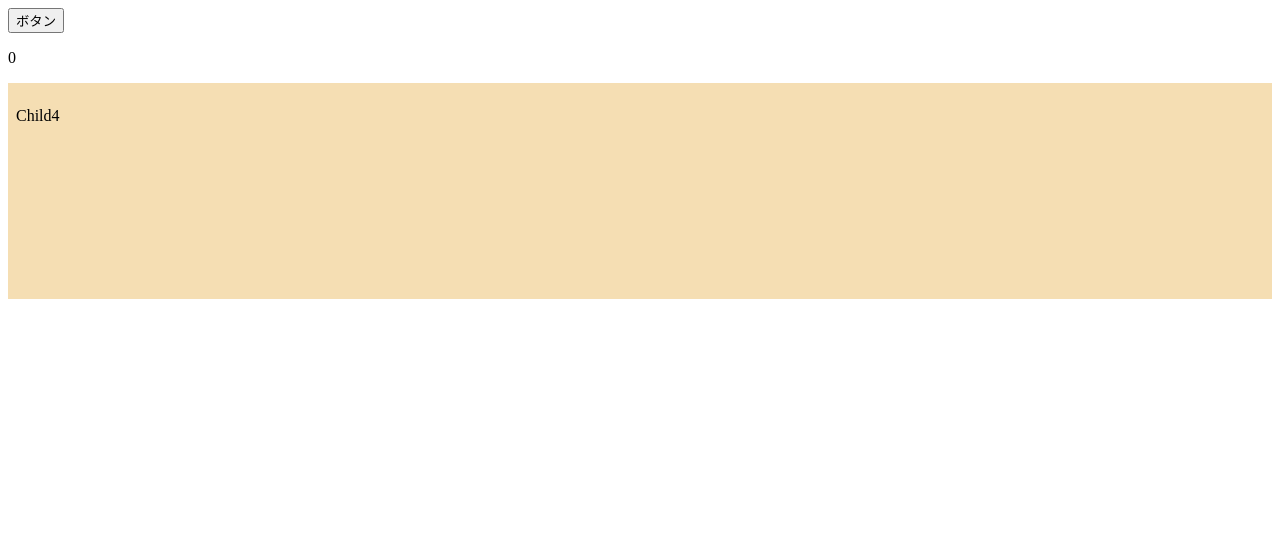
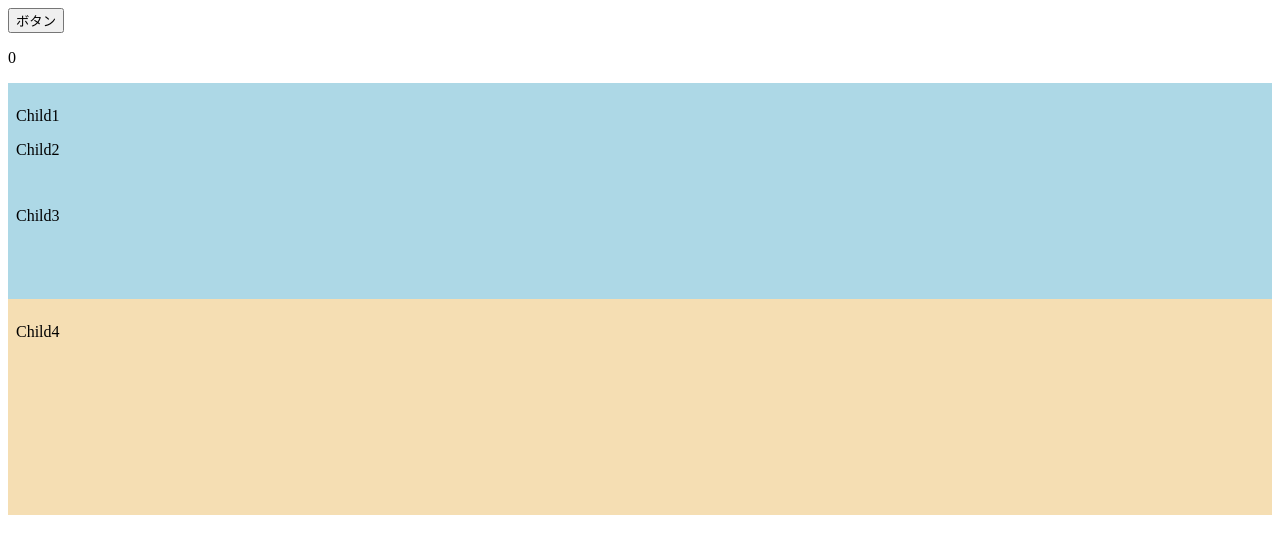
Before and after one commit to rtake/myapp, a React (Create React App) app: page / in a window 1280 px wide. Shown: the top 554 px of the page. Built offline with nearby package versions, Linux system fonts and the light colour scheme.

Commit message:
Child1を読み込むように変更

```diff
--- a/src/App.jsx
+++ b/src/App.jsx
@@ -1,4 +1,5 @@
 import { useState } from "react";
+import { Child1 } from "./components/Child1";
 import { Child4 } from "./components/Child4";
 
 export const App = () => {
@@ -12,6 +13,7 @@ export const App = () => {
         <div>
             <button onClick={onClickButton}>ボタン</button>
             <p>{num}</p>
+            <Child1/>
             <Child4/>
         </div>
     );
```
